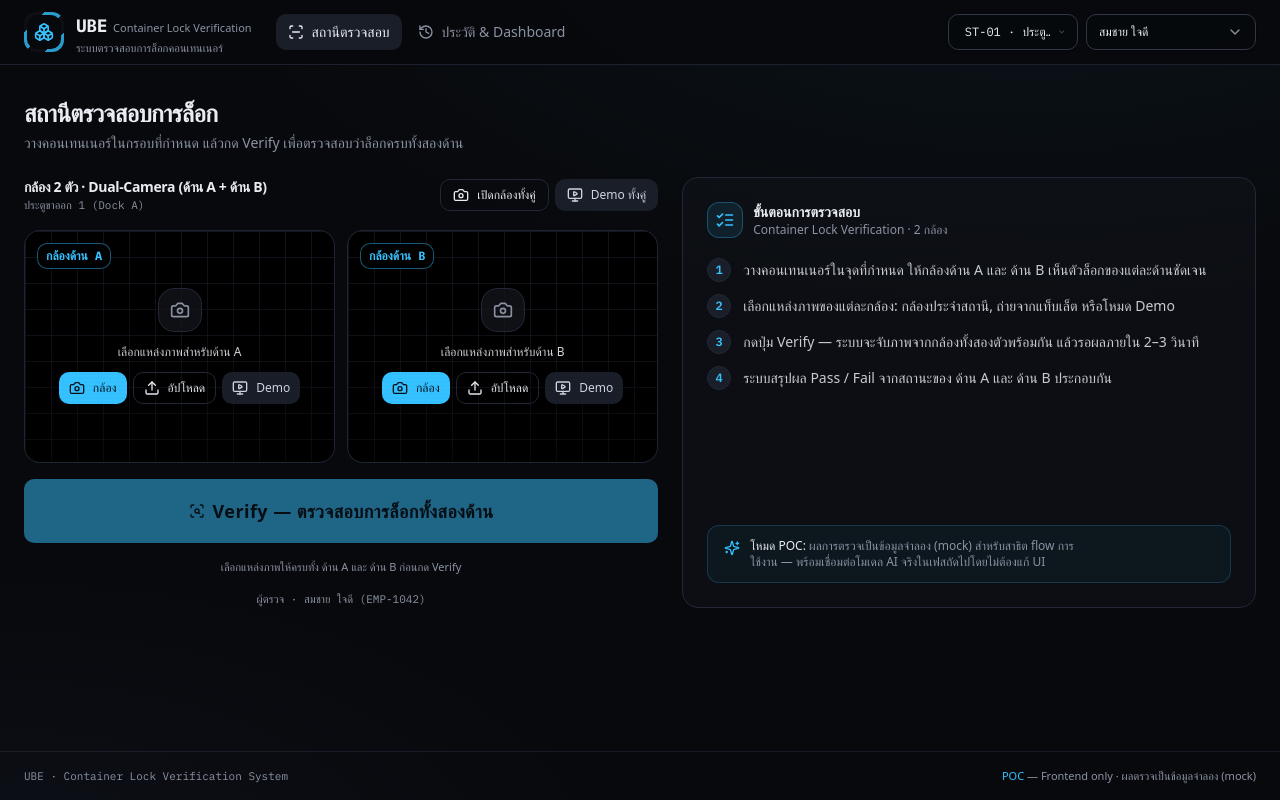
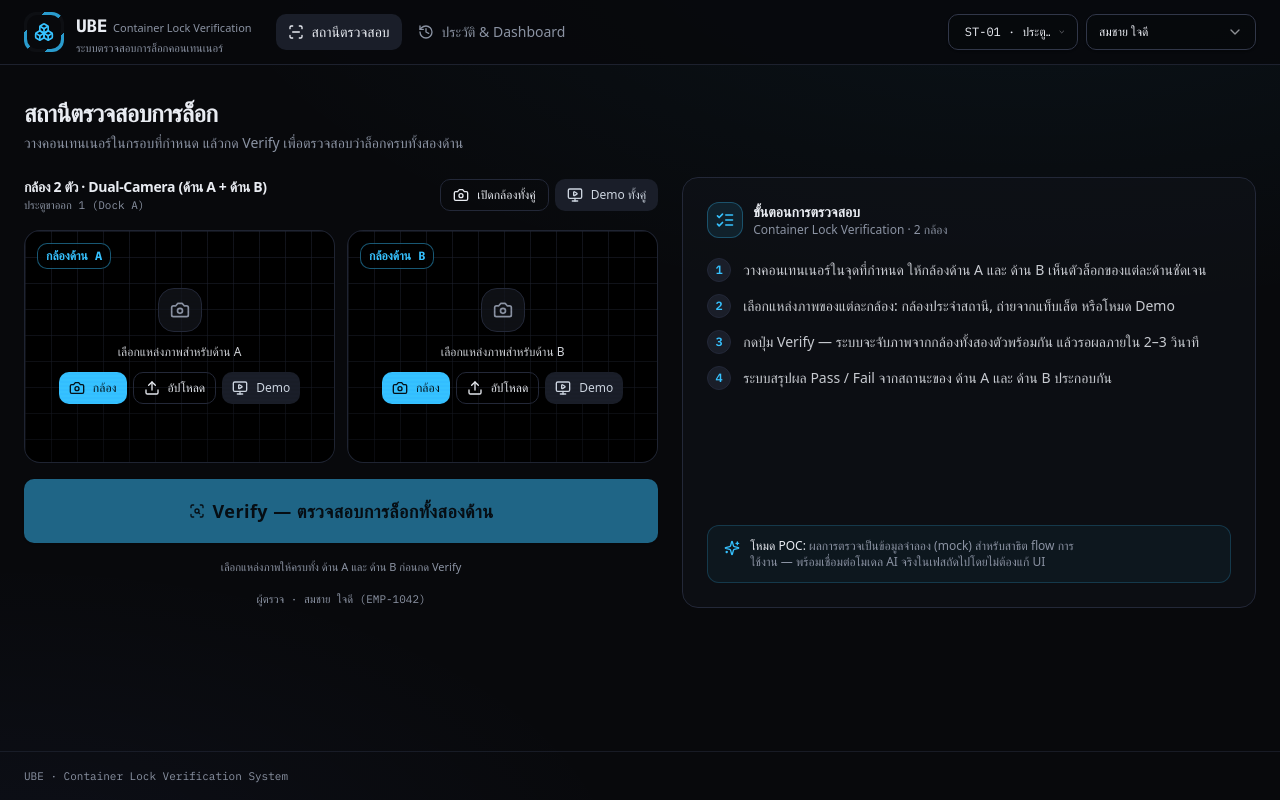
Before and after one commit to pergazuz/UBE-Container-Lock-Verification-System, a React (Vite) app: page / in a window 1280 px wide. Built offline with nearby package versions, Linux system fonts and the light colour scheme; a web font is replaced by a local one.

Commit message:
style: simplify footer layout and remove mock data description

```diff
--- a/src/App.tsx
+++ b/src/App.tsx
@@ -30,12 +30,9 @@ function PageShell({
 function Footer() {
   return (
     <footer className="border-t border-border/60 py-4">
-      <div className="mx-auto flex max-w-7xl flex-col items-center justify-between gap-1 px-6 text-center text-[11px] text-muted-foreground sm:flex-row sm:text-left">
+      <div className="mx-auto flex max-w-7xl items-center px-6 text-[11px] text-muted-foreground">
         <span className="font-mono">
           UBE · Container Lock Verification System
-        </span>
-        <span>
-          <span className="text-primary">POC</span> — Frontend only · ผลตรวจเป็นข้อมูลจำลอง (mock)
         </span>
       </div>
     </footer>
```
